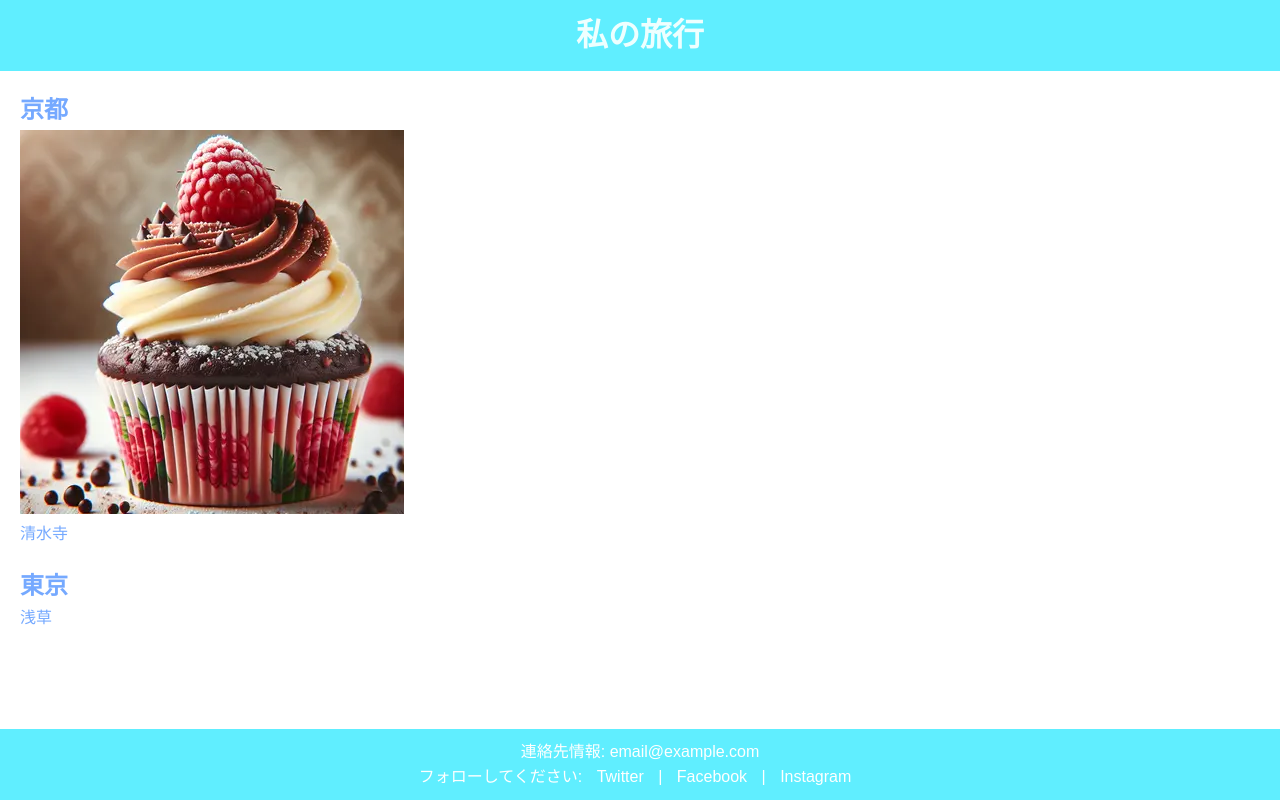
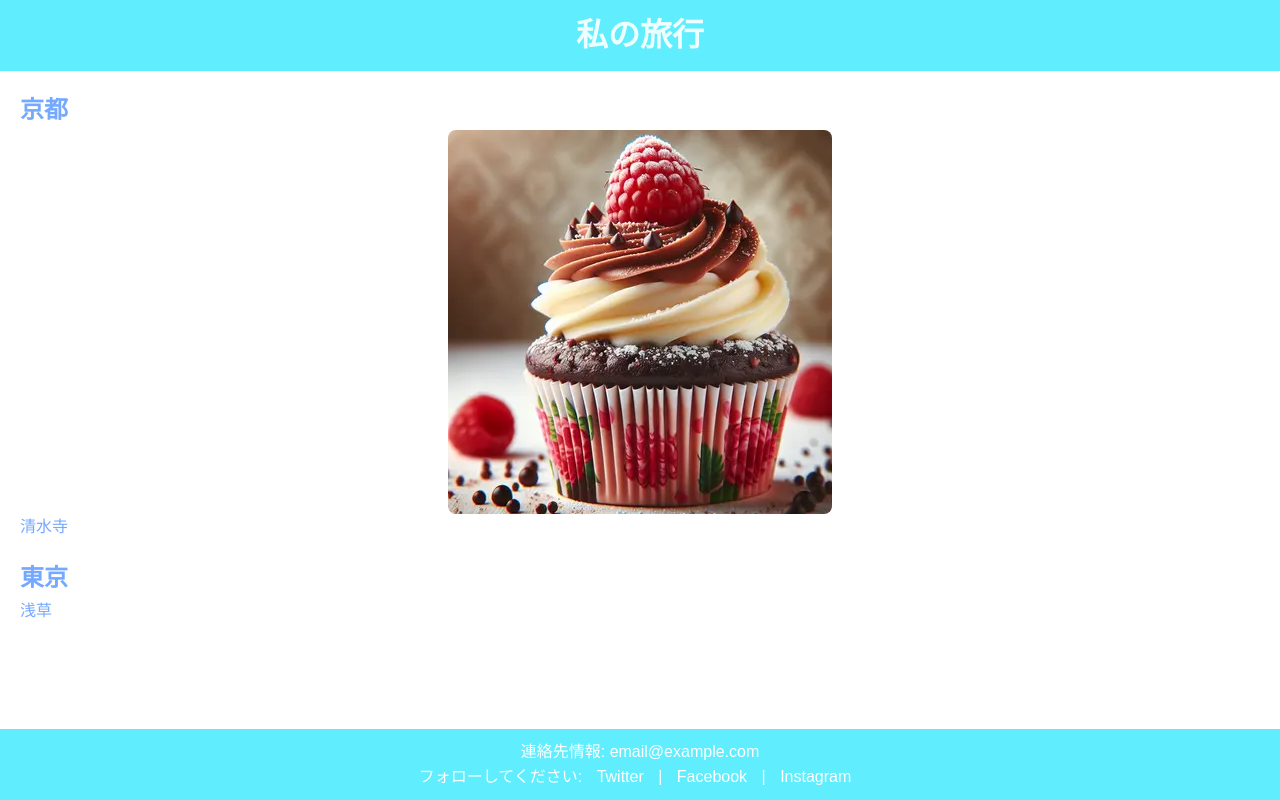
Before and after one commit to mskaok/mmmkkk, a plain HTML site: page index.html in a window 1280 px wide. Drawn offline with Linux system fonts and the light colour scheme.

Commit message:
Update index.html

```diff
--- a/index.html
+++ b/index.html
@@ -34,6 +34,14 @@
             margin-bottom: 20px;
         }
 
+        main img {
+            max-width: 100%; /* 画像の最大幅をコンテナに合わせる */
+            height: auto; /* 高さは自動調整 */
+            display: block; /* 画像の下の余白を削除 */
+            margin: 0 auto; /* 画像を中央に配置 */
+            border-radius: 8px; /* 画像の角を丸くする */
+        }
+
         footer {
             position: fixed;
             bottom: 0;
@@ -63,9 +71,8 @@
     <main>
         <section>
             <h2>京都</h2>
-             <img src="https://github.com/mskaok/mmmkkk/blob/main/%E3%82%AB%E3%83%83%E3%83%97%E3%82%B1%E3%83%BC%E3%82%AD.jpg?raw=true" alt="サンプル">
+            <img src="https://github.com/mskaok/mmmkkk/blob/main/%E3%82%AB%E3%83%83%E3%83%97%E3%82%B1%E3%83%BC%E3%82%AD.jpg?raw=true" alt="京都の画像">
             <p>清水寺</p>
-
         </section>
         <section>
             <h2>東京</h2>
```
